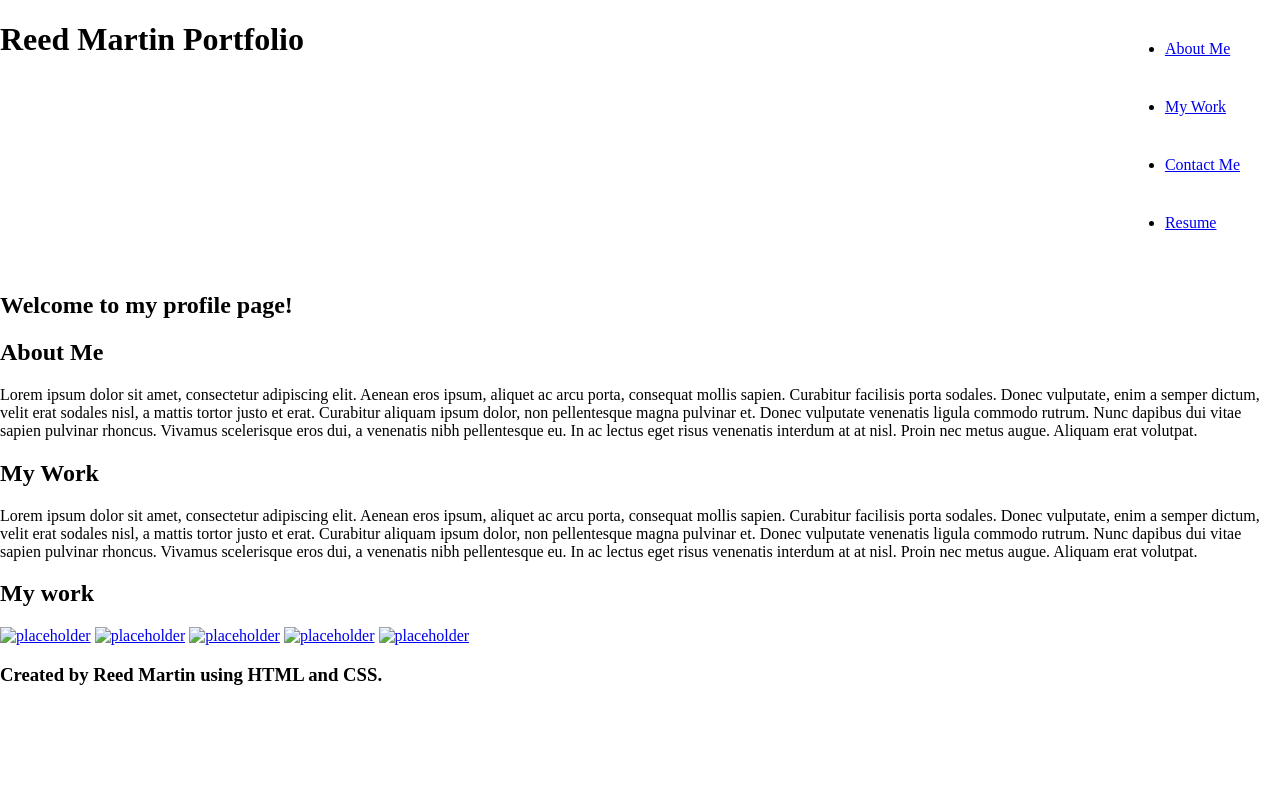
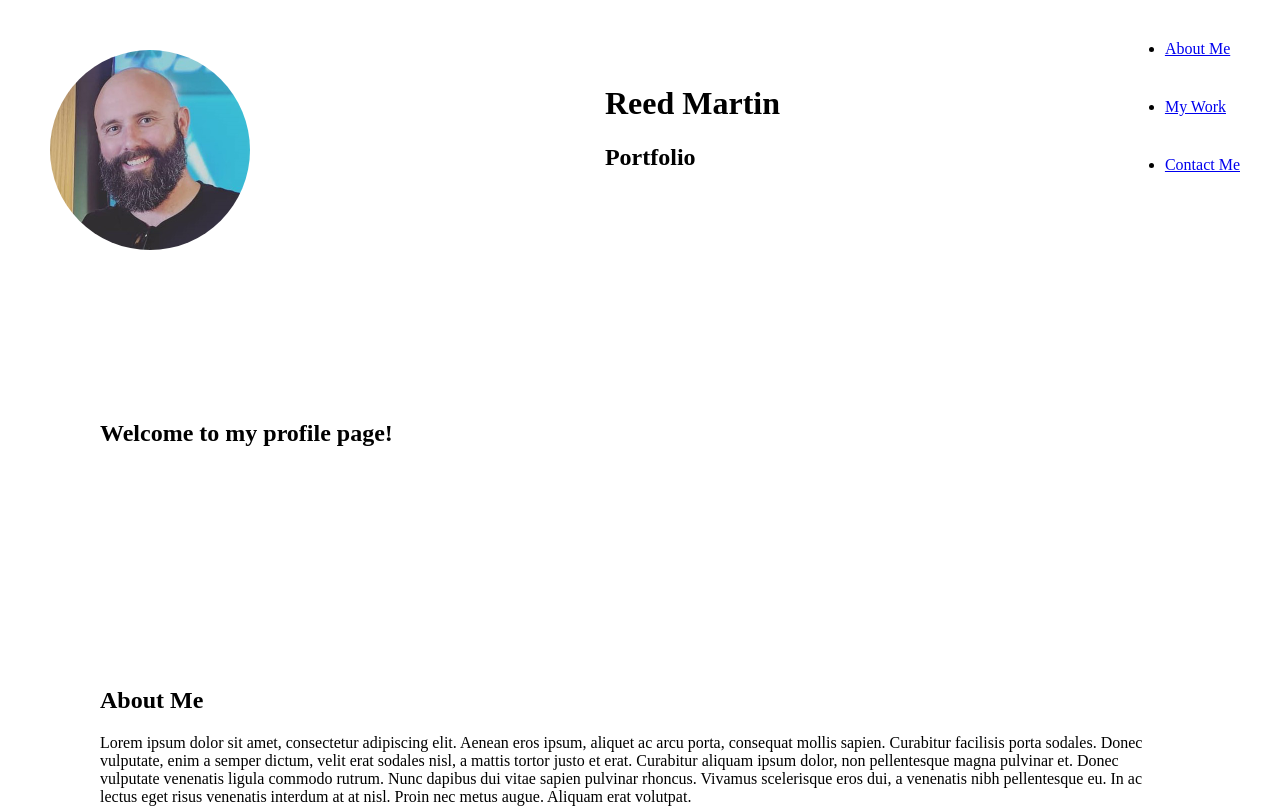
Before and after one commit to ReedHMartin/02-Portfolio, a plain HTML site: page index.html in a window 1280 px wide. Shown: the top 809 px of the page. Drawn offline with Linux system fonts and the light colour scheme; files that its build step writes are made by us from their sources.

Commit message:
inital body spacing styled.

```diff
--- a/assets/style.css
+++ b/assets/style.css
@@ -36,3 +36,27 @@ li {
     margin: 50px;
 
 }
+
+
+section {
+    padding: 100px
+}
+
+footer {
+    width: 100%;
+    text-align: center;
+    margin-top: auto;
+}
+
+
+
+
+.project1 {
+    height: 300px;
+    width: 100px;
+}
+
+.projects {
+    display: flex;
+    justify-content: space-between
+}
--- a/index.html
+++ b/index.html
@@ -5,13 +5,17 @@
     <meta charset="UTF-8">
     <meta http-equiv="X-UA-Compatible" content="IE=edge">
     <meta name="viewport" content="width=device-width, initial-scale=1.0">
-    <link rel="stylesheet" href="assets/CSS/style.css">
+    <link rel="stylesheet" href="assets/style.css">
     <title>Reed Martin Portfolio</title>
 </head>
 
 <body>
     <header>
-        <h1>Reed Martin Portfolio</h1>
+        <img src="assets/profile-pic.jpg" class="profilepic">
+        <div class="header-text">
+            <h1>Reed Martin</h1>
+            <h2>Portfolio</h2>
+        </div>
         <nav>
             <ul>
                 <li>
@@ -22,9 +26,6 @@
                 </li>
                 <li>
                     <a href="#contactme">Contact Me</a>
-                </li>
-                <li>
-                    <a href="#resume">Resume</a>
                 </li>
             </ul>
         </nav>
@@ -48,16 +49,15 @@
 
         <section>
             <h2>My work</h2>
-            <div class="">
-                <a href="placeholder"><img src="placeholder" alt="placeholder" class="placeholder"></a>
+            <div id="project1">
+                <a href="placeholder"><img src="placeholder" alt="placeholder1" class="placeholder"></a>
 
-                <a href="placeholder"><img src="placeholder" alt="placeholder" class="placeholder"></a>
 
-                <a href="placeholder"><img src="placeholder" alt="placeholder" class="placeholder"></a>
+            </div>
+            <div class="projects">
+                <a href="placeholder"><img src="placeholder" alt="placeholder2" class="placeholder"></a>
 
-                <a href="placeholder"><img src="placeholder" alt="placeholder" class="placeholder"></a>
-
-                <a href="placeholder"><img src="placeholder" alt="placeholder" class="placeholder"></a>
+                <a href="placeholder"><img src="placeholder" alt="placeholder3" class="placeholder"></a>
             </div>
         </section>
 
```
